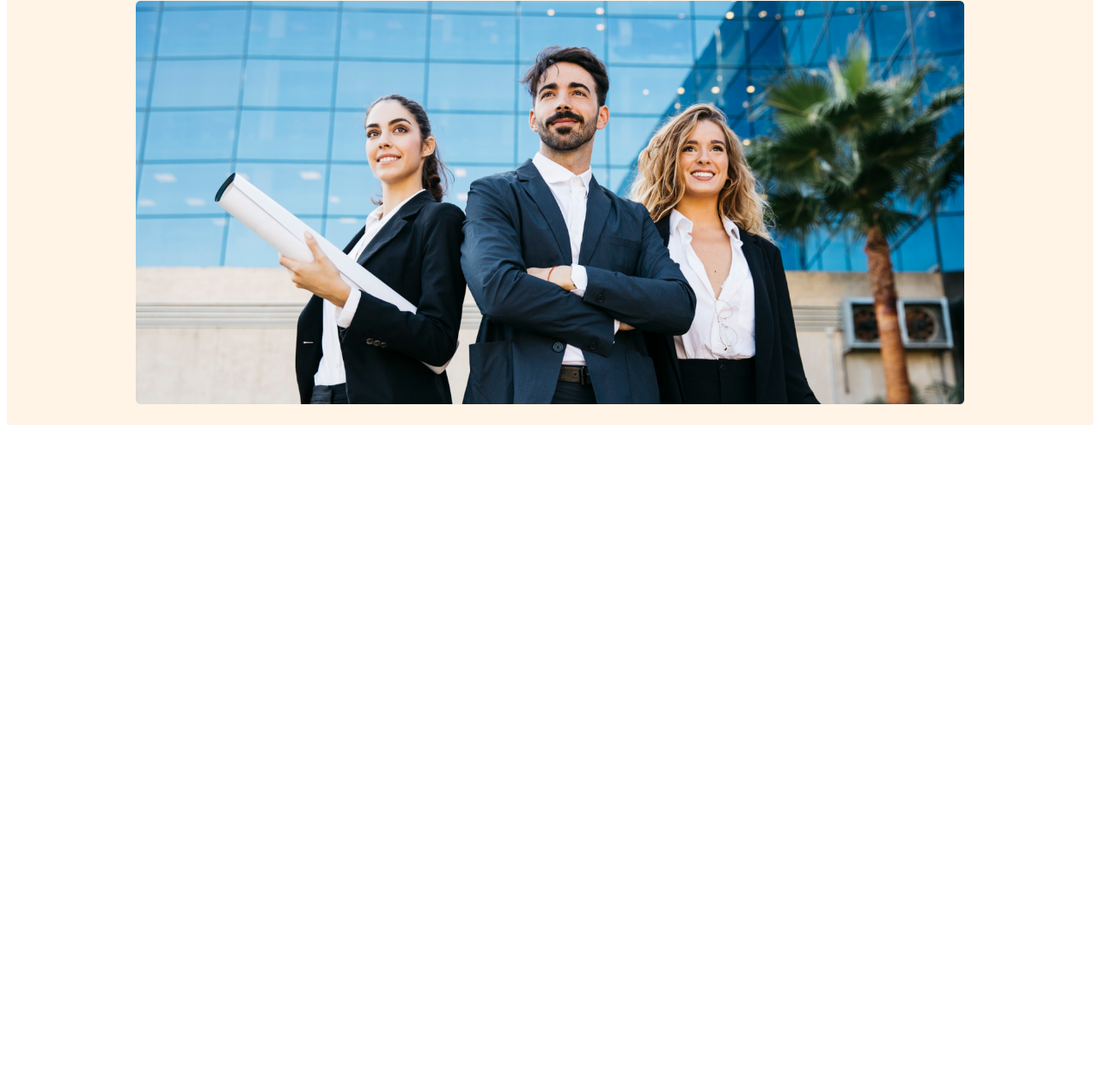
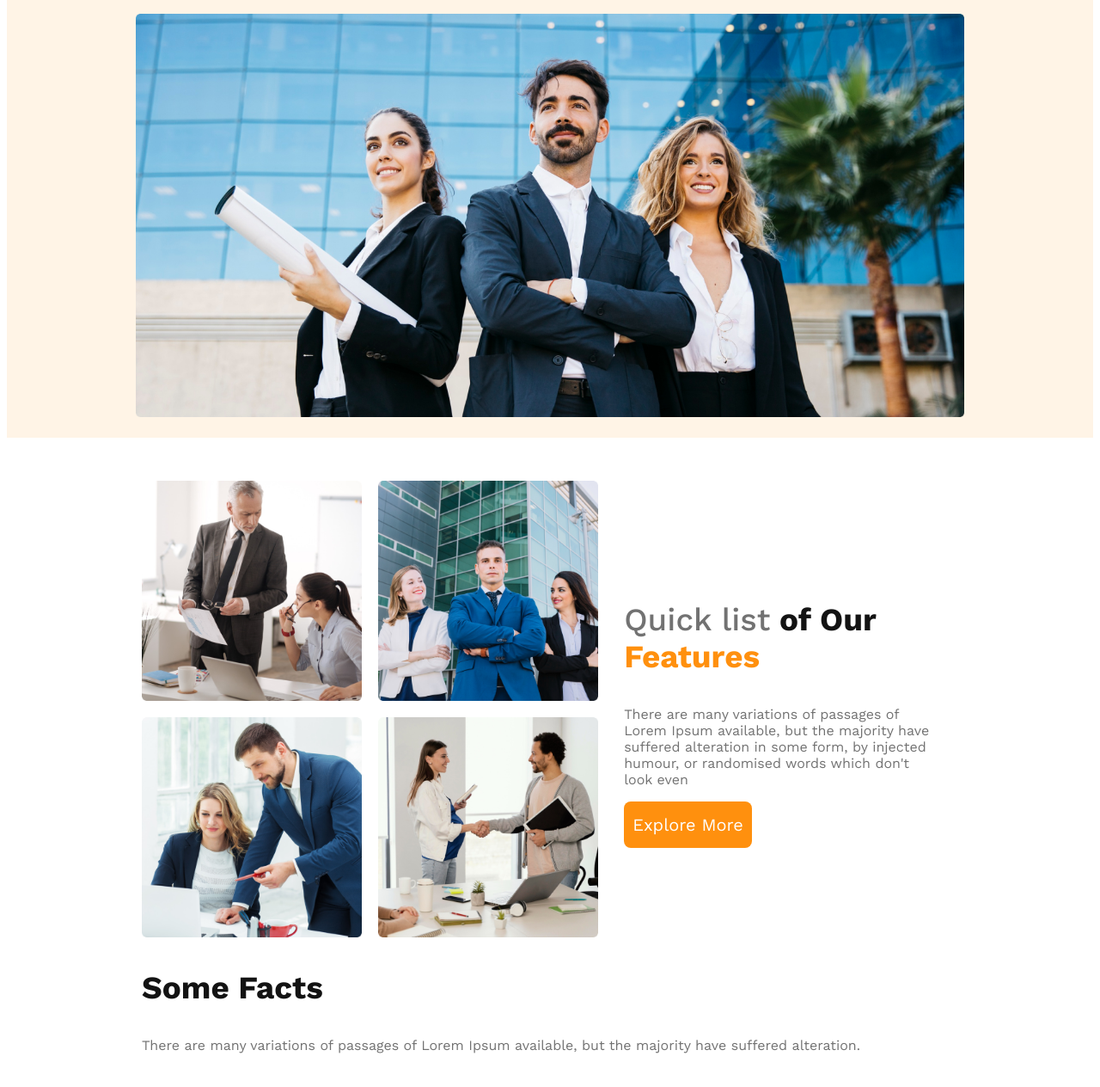
Before and after one commit to Toufique18/g3-architect-website, a plain HTML site: page index.html in a window 1280 px wide. Shown: the part 454-1718 px from the top of the page at 86% size. Before the commit the page ends 956 px from the top, so only its background shows below. Drawn offline with nearby package versions, Linux system fonts and the light colour scheme.

Commit message:
started facts section

```diff
--- a/index.html
+++ b/index.html
@@ -30,6 +30,32 @@
 
     </header>
     <main>
+        <section class="teams-container">
+            <dev class="teams-img-container">
+                <img class="images" src="images/team1.png" alt="">
+                <img class="images" src="images/team2.png" alt="">
+                <img class="images" src="images/team3.png" alt="">
+                <img class="images" src="images/team4.png" alt="">
+            </dev>
+            <div class="teams-content">
+                <h3 class="teams-title"><span class="text-list">Quick list</span> of Our <span class="text-feature">Features</span></h3>
+                <p class="banner-description">
+                    There are many variations of passages of Lorem Ipsum available, but the majority have suffered alteration in some form, by injected humour, or randomised words which don't look even
+                </p>
+                <button class="btn-primary">Explore More</button>
+
+            </div>
+
+        </section>
+        <section class="features">
+
+        </section>
+        <section class="facts">
+            <h3 class="nav-title">Some Facts</h3>
+            <p class="banner-description">
+                There are many variations of passages of Lorem Ipsum available, but the majority have suffered alteration.
+            </p>
+        </section>
 
     </main>
     <footer>
--- a/styles/style.css
+++ b/styles/style.css
@@ -44,7 +44,7 @@
 
   .nav-title {
       color: #131313;
-      font-size: 2rem;
+      font-size: 2.3rem;
       font-weight: 700;
   }
 
@@ -72,6 +72,48 @@
       margin-top: 20px;
       width: 100%;
   }
+/* main section style*/
+  main{
+    max-width: 950px;
+    margin: 50px auto;
+
+  }
+
+  /* teams section style*/
+
+  .teams-img-container{
+    display: grid;
+    grid-template-columns: repeat(2, 1fr);
+    gap: 1.2rem;
+  }
+
+  .teams-container{
+    display: flex;
+    align-items: center;
+  }
+  .images{
+    width: 16rem;
+    height: 16rem;
+  }
+  .teams-content{
+    padding-left: 30px;
+    padding-right: 30px;
+  }
+  .text-list{
+    font-size: 2.3rem;
+    font-weight: 500;
+    color: #727272;
+  }
+  .text-feature{
+    font-size: 2.3rem;
+    font-weight: 700;
+    color :#FF900E;
+  }
+  .teams-title{
+    font-size: 2.3rem;
+    font-weight: 700;
+    color :#131313;
+  }
 
   /* resposive media query*/
 
@@ -81,8 +123,11 @@
           padding: 15px;
       }
 
-    nav {
+    nav, .teams-container {
         flex-direction: column;
+    }
+    .teams-img-container{
+        grid-template-columns: 1fr;
     }
   }
 
```
